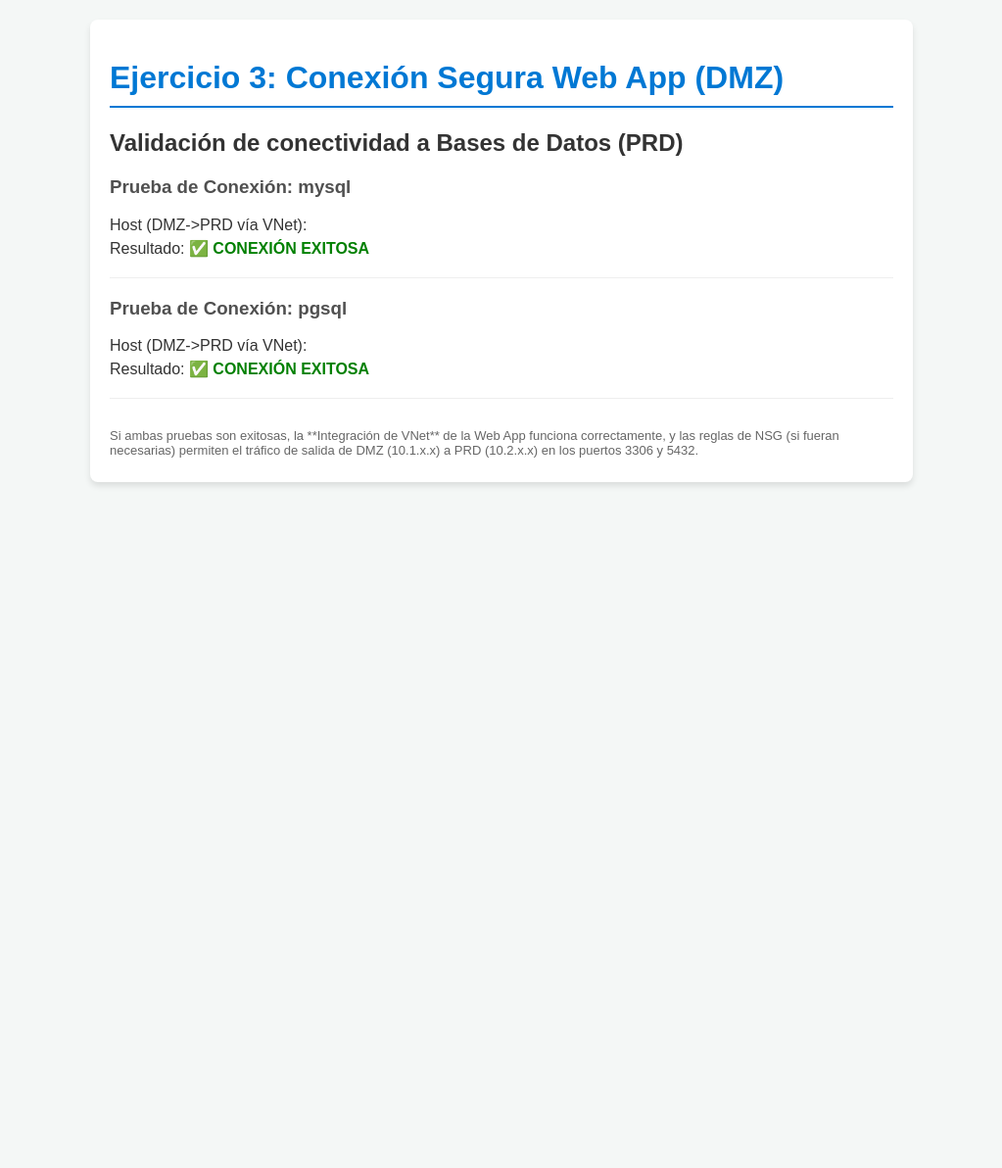
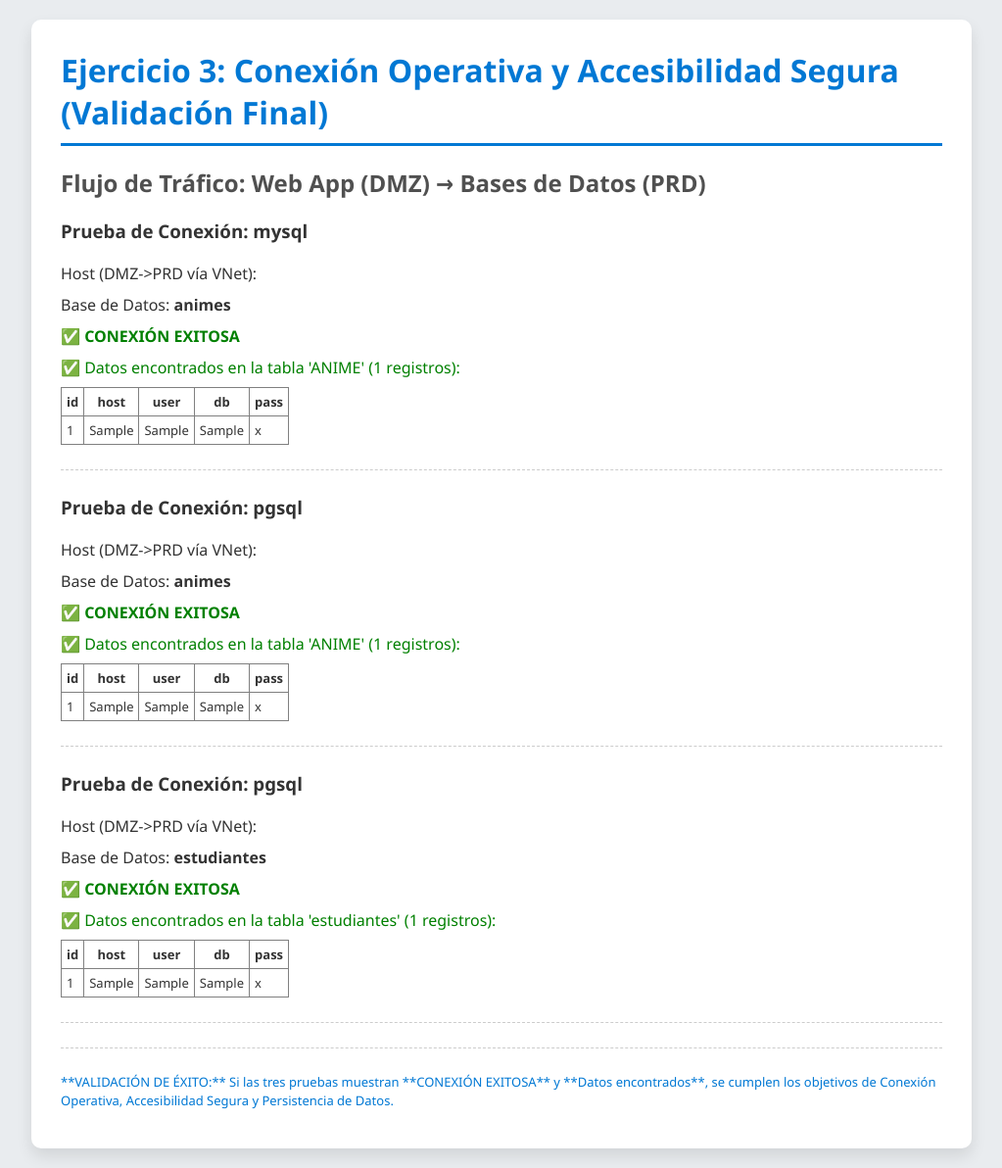
Before and after one commit to sysaisak/azure-webapp, a PHP site: page / in a window 1280 px wide. Shown: the whole page at 98% size, without its empty margins (128-1151 px from the left). Before the commit the page ends 496 px from the top, so only its background shows below. Run offline with PHP 8.4, Linux system fonts and the light colour scheme; tables that the repository leaves empty or names only in its code hold one stand-in row (values such as "Sample post"); some libraries are stand-ins or nearby versions.

Commit message:
super update

```diff
--- a/index.php
+++ b/index.php
@@ -1,100 +1,138 @@
 <?php
 // ==========================================================
-// CONFIGURACIÓN DE CONEXIÓN
-// Las credenciales se leen de las variables de entorno de Azure App Service.
+// CONFIGURACIÓN DE CONEXIÓN Y UTILIDADES
 // ==========================================================
-
-// Asegurarse de que el reporte de errores esté activado para la depuración
 ini_set('display_errors', 1);
 ini_set('display_startup_errors', 1);
 error_reporting(E_ALL);
 
 function getConnectionDetails($db_type) {
+    // Lee las variables de entorno de Azure App Service (Configuración de la Aplicación)
     if ($db_type === 'mysql') {
         return [
             'host' => getenv('MYSQL_HOST'),
             'user' => getenv('MYSQL_USER'),
             'pass' => getenv('MYSQL_PASS'),
-            'db'   => 'mysql'
+            'db'   => 'animes' // Usar la BD 'animes' creada
         ];
     } elseif ($db_type === 'pgsql') {
         return [
             'host' => getenv('PG_HOST'),
             'user' => getenv('PG_USER'),
             'pass' => getenv('PG_PASS'),
-            'db'   => 'postgres'
+            // Usar la BD 'animes' creada. Si no existe, usar 'postgres' por defecto.
+            'db'   => 'animes'
         ];
     }
     return null;
 }
 
 // ==========================================================
-// FUNCIÓN DE PRUEBA DE CONEXIÓN
+// FUNCIÓN PRINCIPAL DE PRUEBA Y EXTRACCIÓN DE DATOS
 // ==========================================================
-function testConnection($db_type) {
+function testConnectionAndData($db_type, $table_name, $db_name_override = null) {
     $details = getConnectionDetails($db_type);
-    if (!$details) {
-        $msg = "<h3>Prueba: $db_type</h3><p>Resultado: <span style='color: orange; font-weight: bold;'>⚠️ VARIABLES NO CONFIGURADAS</span></p><hr>";
-        echo $msg;
-        return;
-    }
+    if (!$details) return "<h3>Prueba: $db_type</h3><p style='color: orange;'>⚠️ VARIABLES DE ENTORNO NO CONFIGURADAS.</p><hr>";
 
     $host = $details['host'];
     $user = $details['user'];
-    $db   = $details['db'];
+    $db   = $db_name_override ?: $details['db'];
 
     echo "<h3>Prueba de Conexión: $db_type</h3>";
     echo "<p>Host (DMZ->PRD vía VNet): <b>$host</b></p>";
+    echo "<p>Base de Datos: <b>$db</b></p>";
 
     try {
         if ($db_type === 'mysql') {
-            // MySQL usa el driver pdo_mysql
             $conn = new PDO("mysql:host=$host;dbname=$db;charset=utf8", $user, $details['pass']);
         } elseif ($db_type === 'pgsql') {
-            // PostgreSQL usa el driver pdo_pgsql
             $conn = new PDO("pgsql:host=$host;dbname=$db;user=$user;password={$details['pass']}");
         }
 
         $conn->setAttribute(PDO::ATTR_ERRMODE, PDO::ERRMODE_EXCEPTION);
 
-        $status = "<span style='color: green; font-weight: bold;'>✅ CONEXIÓN EXITOSA</span>";
+        $status = "<p style='color: green; font-weight: bold;'>✅ CONEXIÓN EXITOSA</p>";
+        echo $status;
+
+        // --- Extracción y Muestra de Datos ---
+        $stmt = $conn->query("SELECT * FROM $table_name");
+        $results = $stmt->fetchAll(PDO::FETCH_ASSOC);
+
+        if (empty($results)) {
+            echo "<p style='color: red;'>❌ Tabla '$table_name' existe, pero no contiene registros.</p>";
+        } else {
+            echo "<p style='color: green;'>✅ Datos encontrados en la tabla '$table_name' (" . count($results) . " registros):</p>";
+            echo "<table border='1' style='border-collapse: collapse; font-size: small;'>";
+            echo "<thead><tr>";
+            foreach (array_keys($results[0]) as $col) {
+                echo "<th style='padding: 5px;'>$col</th>";
+            }
+            echo "</tr></thead><tbody>";
+            foreach ($results as $row) {
+                echo "<tr>";
+                foreach ($row as $value) {
+                    echo "<td style='padding: 5px;'>" . htmlspecialchars($value) . "</td>";
+                }
+                echo "</tr>";
+            }
+            echo "</tbody></table>";
+        }
+
         $conn = null;
+
     } catch (PDOException $e) {
-        $status = "<span style='color: red; font-weight: bold;'>❌ CONEXIÓN FALLIDA</span>";
-        $status .= "<br>Error: " . htmlspecialchars($e->getMessage());
+        $status = "<p style='color: red; font-weight: bold;'>❌ CONEXIÓN FALLIDA / ERROR SQL</p>";
+        $error_message = $e->getMessage();
+
+        if (strpos($error_message, '2002') !== false || strpos($error_message, 'could not translate host name') !== false) {
+             $status .= "<p style='color: red;'>ERROR DE DNS: La App no puede resolver el nombre del host. Verifica los Vínculos DNS Privados.</p>";
+        } elseif (strpos($error_message, 'Access denied') !== false) {
+             $status .= "<p style='color: red;'>ERROR DE CREDENCIALES: Verifica usuario/contraseña en la Configuración de la App.</p>";
+        } elseif (strpos($error_message, "Unknown database '$db'") !== false) {
+             $status .= "<p style='color: red;'>ERROR DE BASE DE DATOS: La BD '$db' no existe. Créala desde la VM de prueba.</p>";
+        } else {
+             $status .= "<p>Error: " . htmlspecialchars($error_message) . "</p>";
+        }
     }
-    echo "<p>Resultado: $status</p>";
     echo "<hr>";
 }
-
 ?>
 <!DOCTYPE html>
 <html lang="es">
 <head>
     <meta charset="UTF-8">
     <meta name="viewport" content="width=device-width, initial-scale=1.0">
-    <title>Validación de Conectividad VNet DMZ -> PRD</title>
+    <title>VALIDACIÓN FINAL - DMZ -> PRD</title>
     <style>
-        body { font-family: Arial, sans-serif; background-color: #f4f7f6; color: #333; margin: 20px; }
-        .container { max-width: 800px; margin: auto; padding: 20px; background: #fff; border-radius: 8px; box-shadow: 0 4px 6px rgba(0, 0, 0, 0.1); }
-        h1 { color: #0078d4; border-bottom: 2px solid #0078d4; padding-bottom: 10px; }
-        h3 { color: #505050; }
-        hr { border: none; border-top: 1px solid #eee; margin: 20px 0; }
-        p { margin: 5px 0; }
+        body { font-family: 'Segoe UI', Tahoma, Geneva, Verdana, sans-serif; background-color: #e9ecef; color: #333; margin: 0; padding: 20px; }
+        .container { max-width: 900px; margin: auto; padding: 30px; background: #ffffff; border-radius: 10px; box-shadow: 0 8px 16px rgba(0, 0, 0, 0.1); }
+        h1 { color: #0078d4; border-bottom: 3px solid #0078d4; padding-bottom: 10px; margin-top: 0; }
+        h2 { color: #505050; }
+        hr { border: none; border-top: 1px dashed #ccc; margin: 25px 0; }
+        p { margin: 8px 0; line-height: 1.5; }
     </style>
 </head>
 <body>
     <div class="container">
-        <h1>Ejercicio 3: Conexión Segura Web App (DMZ)</h1>
-        <h2>Validación de conectividad a Bases de Datos (PRD)</h2>
+        <h1>Ejercicio 3: Conexión Operativa y Accesibilidad Segura (Validación Final)</h1>
+        <h2>Flujo de Tráfico: Web App (DMZ) &rarr; Bases de Datos (PRD)</h2>
 
         <?php
-            testConnection('mysql');
-            testConnection('pgsql');
+            // Prueba 1: Conexión a MySQL y Tabla ANIME
+            testConnectionAndData('mysql', 'ANIME');
+
+            // Prueba 2: Conexión a PostgreSQL y Tabla ANIME
+            // (Asumimos la BD es 'animes' para esta tabla)
+            testConnectionAndData('pgsql', 'ANIME', 'animes');
+
+            // Prueba 3: Conexión a PostgreSQL y Tabla estudiantes
+            // (Asumimos la BD es 'estudiantes' para esta tabla)
+            testConnectionAndData('pgsql', 'estudiantes', 'estudiantes');
         ?>
 
-        <p style="margin-top: 30px; font-size: small; color: #666;">
-            Si ambas pruebas son exitosas, la **Integración de VNet** de la Web App funciona correctamente, y las reglas de NSG (si fueran necesarias) permiten el tráfico de salida de DMZ (10.1.x.x) a PRD (10.2.x.x) en los puertos 3306 y 5432.
+        <hr>
+        <p style="font-size: small; color: #0078d4;">
+            **VALIDACIÓN DE ÉXITO:** Si las tres pruebas muestran **CONEXIÓN EXITOSA** y **Datos encontrados**, se cumplen los objetivos de Conexión Operativa, Accesibilidad Segura y Persistencia de Datos.
         </p>
     </div>
 </body>
```
